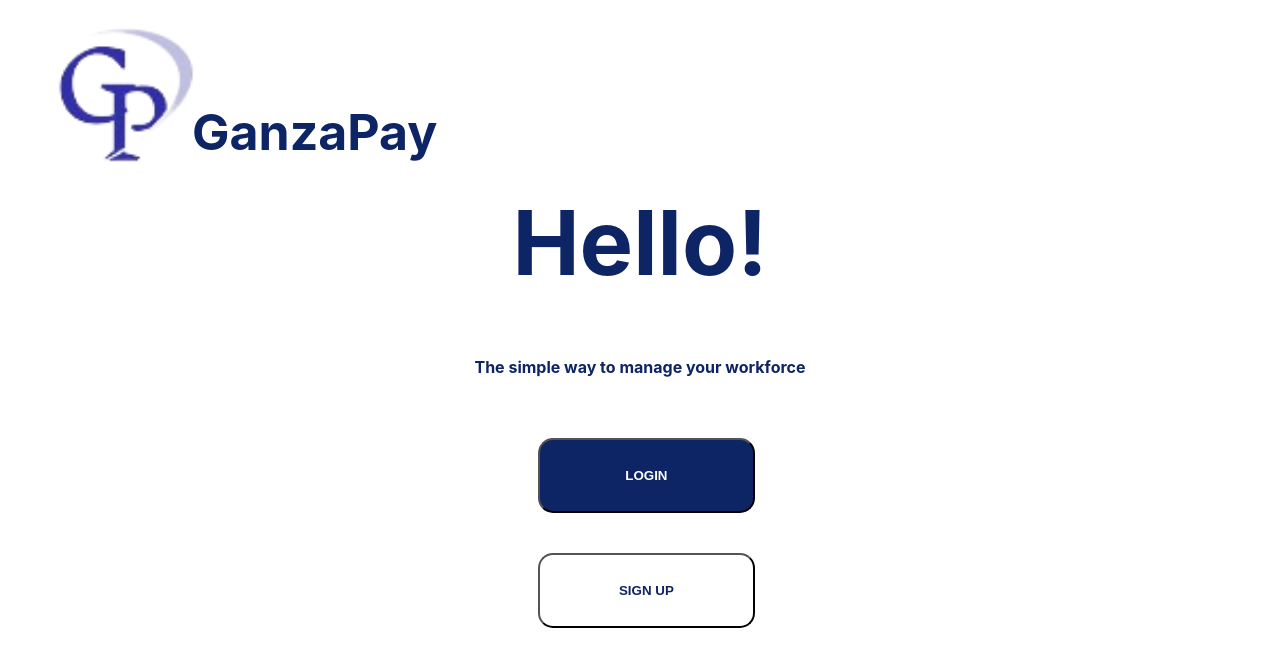
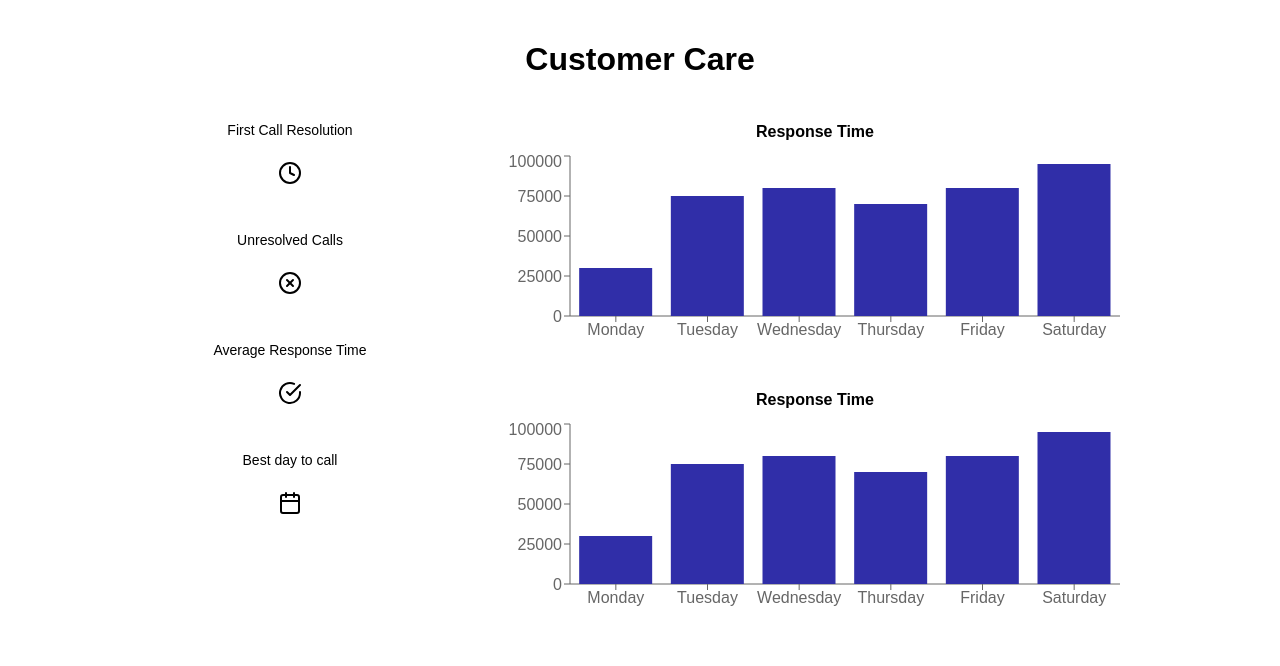
Before and after one commit to akirachix/Umodzi-Frontend, a React (Create React App) app in the folder ganzapay-dashboard/: page / in a window 1280 px wide. Shown: the top 666 px of the page. Built offline with nearby package versions, Linux system fonts and the light colour scheme.

Commit message:
Added customercare section

```diff
--- a/ganzapay-dashboard/src/App.js
+++ b/ganzapay-dashboard/src/App.js
@@ -1,23 +1,15 @@
-import Landing from "./Landing";
-import Login from "./Login";
-import Signup from "./Signup";
-import React from "react";
-import { BrowserRouter as Router, Routes,Route } from "react-router-dom";
+import React from 'react';
+import CustomerCare from './Customercare';
+import './App.css';
+
 
 function App() {
-  return (
-    <Router>
-    <div className="App">
-      <Routes>
-        <Route path="/" element={<Landing/>}/>
-        <Route path="/login" element={<Login/>}/>
-        <Route path="/signup" element={<Signup/>}/>
-      </Routes>
-
-</div>
-    </Router>
-
-  );
+ return (
+   <div className="App">
+     <CustomerCare/>
+   </div>
+ );
 }
 
+
 export default App;
--- /dev/null
+++ b/ganzapay-dashboard/src/CustomerCare/index.css
@@ -0,0 +1,74 @@
+.customer-care {
+    font-family: Arial, sans-serif;
+    max-width: 1000px;
+    margin: 0 auto;
+    padding: 20px;
+   }
+
+
+   .customer-care h1 {
+    text-align: center;
+    color: black;
+    margin-bottom: 30px;
+   }
+
+
+   .content {
+    display: flex;
+    justify-content: space-between;
+   }
+
+
+   .metrics {
+    width: 30%;
+    display: flex;
+    flex-direction: column;
+    padding-right: 20px;
+   }
+
+
+   .metric {
+    text-align: center;
+    margin-bottom: 20px;
+   }
+
+
+   .metric h3 {
+    font-size: 14px;
+    margin-bottom: 10px;
+    font-weight: lighter;
+   }
+
+
+   .icon {
+    font-size: 24px;
+    border-radius: 50%;
+    width: 50px;
+    height: 50px;
+    display: flex;
+    justify-content: center;
+    align-items: center;
+    margin: 0 auto;
+   }
+
+
+   .charts {
+    width: 65%;
+   }
+
+
+   .chart {
+
+
+    padding: 15px;
+    border-radius: 8px;
+    margin-bottom: 10px;
+   }
+
+
+   .chart h2 {
+    margin-top: 0;
+    color: black;
+    font-size: 16px;
+    margin-bottom: 10px;
+   }
--- /dev/null
+++ b/ganzapay-dashboard/src/CustomerCare/index.js
@@ -0,0 +1,71 @@
+import React from 'react';
+import { BarChart, Bar, XAxis, YAxis,ResponsiveContainer } from 'recharts';
+import { FiClock, FiXCircle, FiCheckCircle, FiCalendar } from 'react-icons/fi';
+import './index.css';
+
+
+const responseTimeData = [
+ { day: 'Monday', responseTime: 30000 },
+ { day: 'Tuesday', responseTime: 75000 },
+ { day: 'Wednesday', responseTime: 80000 },
+ { day: 'Thursday', responseTime: 70000 },
+ { day: 'Friday', responseTime: 80000 },
+ { day: 'Saturday', responseTime: 95000 },
+];
+
+
+const CustomerCare = () => {
+ return (
+   <div className="customer-care">
+     <h1>Customer Care</h1>
+
+     <div className="content">
+       <div className="metrics">
+         <div className="metric">
+           <h3>First Call Resolution</h3>
+           <div className="icon"><FiClock /></div>
+         </div>
+         <div className="metric">
+           <h3>Unresolved Calls</h3>
+           <div className="icon"><FiXCircle /></div>
+         </div>
+         <div className="metric">
+           <h3>Average Response Time</h3>
+           <div className="icon"><FiCheckCircle /></div>
+         </div>
+         <div className="metric">
+           <h3>Best day to call</h3>
+           <div className="icon"><FiCalendar /></div>
+         </div>
+       </div>
+
+       <div className="charts">
+         <div className="chart">
+           <h2>Response Time</h2>
+           <ResponsiveContainer width="100%" height={200}>
+             <BarChart data={responseTimeData}>
+               <XAxis dataKey="day" />
+               <YAxis />
+               <Bar dataKey="responseTime" fill="#302EA8" />
+             </BarChart>
+           </ResponsiveContainer>
+         </div>
+
+         <div className="chart">
+           <h2>Response Time</h2>
+           <ResponsiveContainer width="100%" height={200}>
+             <BarChart data={responseTimeData}>
+               <XAxis dataKey="day" />
+               <YAxis />
+               <Bar dataKey="responseTime" fill="#302EA8" />
+             </BarChart>
+           </ResponsiveContainer>
+         </div>
+       </div>
+     </div>
+   </div>
+ );
+};
+
+
+export default CustomerCare;
--- a/package.json
+++ /dev/null
@@ -1,5 +0,0 @@
-{
-  "dependencies": {
-    "react-router-dom": "^6.25.1"
-  }
-}
```
Also changed, not shown: 1 other file (tests, documents, lock files or other folders).
